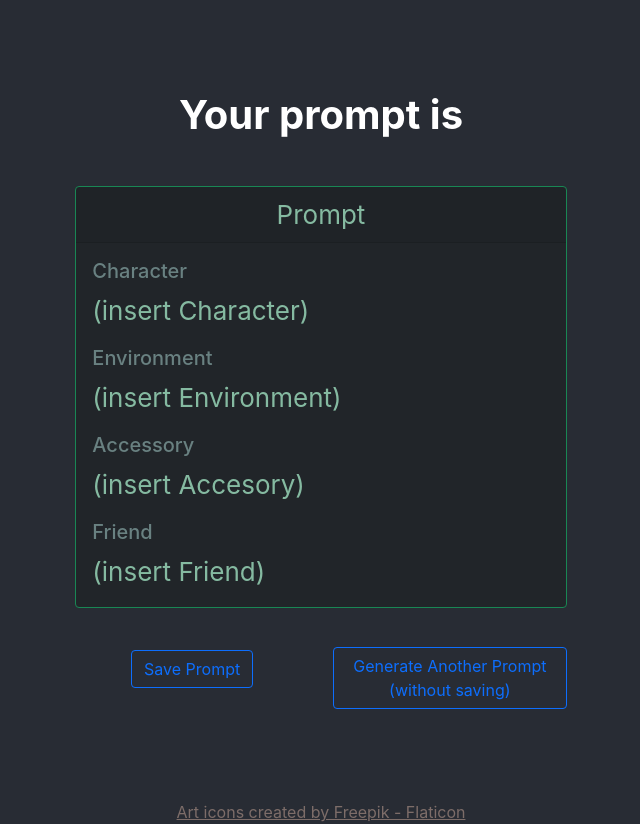
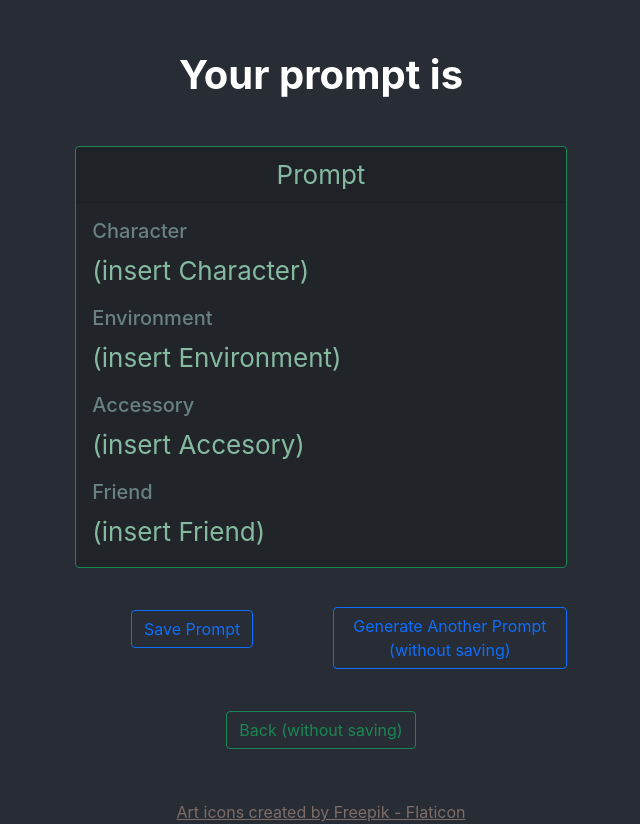
Before and after one commit to Joanna-S-Lee/art-inspo-prompt, a React (Create React App) app: page /prompt in a window 1280 px wide. Shown: the whole page, without its empty margins (319-959 px from the left). Built offline with nearby package versions, Linux system fonts and the light colour scheme.

Commit message:
modified prompt template further adding back button

```diff
--- a/src/PromptTemplate.js
+++ b/src/PromptTemplate.js
@@ -31,15 +31,6 @@ function PromptTemplate() {
           </Card.Body>
         </Card>
       </Col>
-      {/* <Row border='primary' style={{ width: '18rem' }}>
-        <Col>
-          <div className='prompt'>Character:</div>
-          <div className='prompt'>Environment:</div>
-          <div className='prompt'>Accessory:</div>
-          <div className='prompt'>Friend:</div>
-        </Col>
-        <Col></Col>
-      </Row> */}
       <br />
       <Row>
         <Col>
@@ -51,6 +42,12 @@ function PromptTemplate() {
           </Button>
         </Col>
       </Row>
+      <br />
+      <Row>
+        <Col>
+          <Button variant='outline-success'>Back (without saving)</Button>
+        </Col>
+      </Row>
     </div>
   );
 }
```
